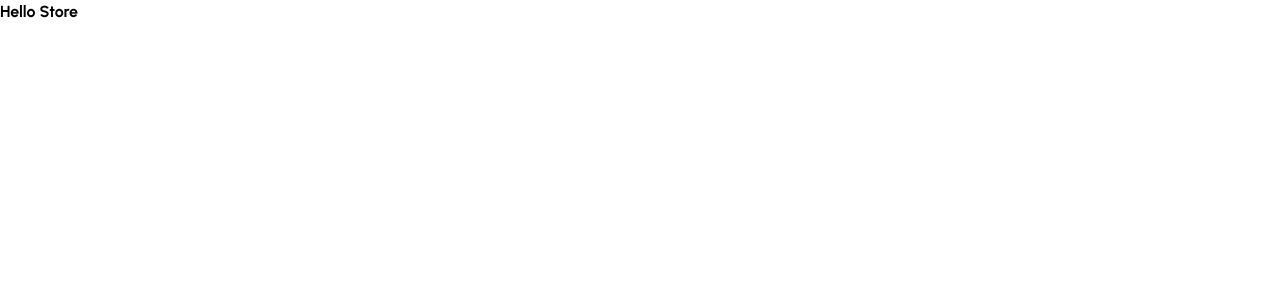
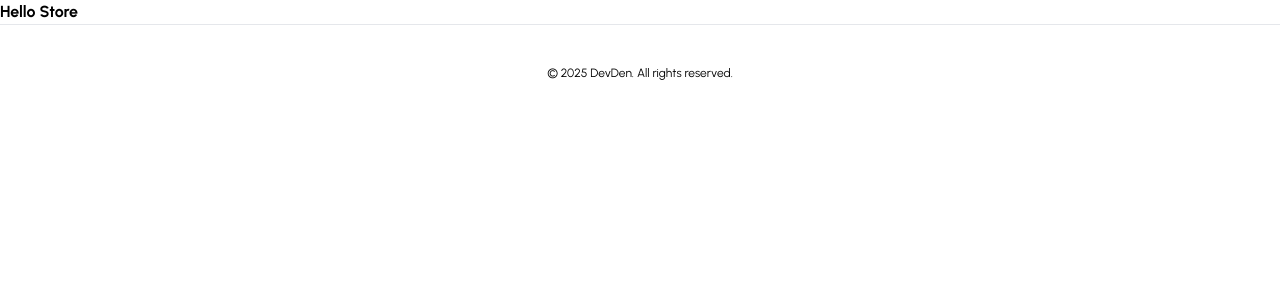
Before and after one commit to deni5-c/ecommerce-store, a Next.js app: page / in a window 1280 px wide. Shown: the top 300 px of the page. Built offline with nearby package versions, Linux system fonts and the light colour scheme.

Commit message:
added footer

```diff
--- a/app/layout.tsx
+++ b/app/layout.tsx
@@ -1,6 +1,8 @@
+import "./globals.css";
 import type { Metadata } from "next";
 import { Urbanist } from "next/font/google";
-import "./globals.css";
+
+import Footer from "@/components/footer";
 
 const urbanist = Urbanist({
   subsets: ["latin"],
@@ -20,6 +22,7 @@
     <html lang="en">
       <body className={urbanist.className}>
         {children}
+        <Footer />
       </body>
     </html>
   );
--- /dev/null
+++ b/components/footer.tsx
@@ -0,0 +1,13 @@
+const Footer = () => {
+    return (
+        <footer className="bg-white border-t border-[#e5e7eb]">
+            <div className="mx-auto py-10">
+                <p className="text-center text-xs text-black">
+                    &copy; {new Date().getFullYear()} DevDen. All rights reserved.
+                </p>
+            </div>
+        </footer>
+    )
+}
+
+export default Footer;
```
